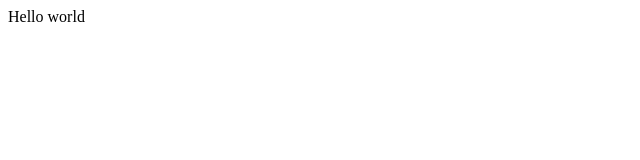
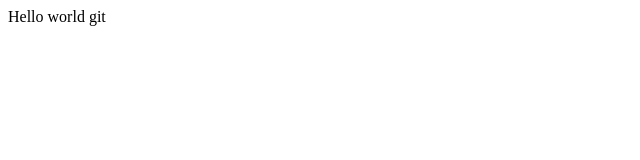
Before and after one commit to souarrak2017/souwebsite, a plain HTML site: page index.html in a window 1280 px wide. Shown: the full height of the page, 0-640 px from the left. Drawn offline with Linux system fonts and the light colour scheme.

Commit message:
Update index.html

```diff
--- a/index.html
+++ b/index.html
@@ -1,6 +1,6 @@
 <html>
 <header><title>SOU Azure</title></header>
 <body>
-Hello world
+Hello world git
 </body>
 </html>
```
